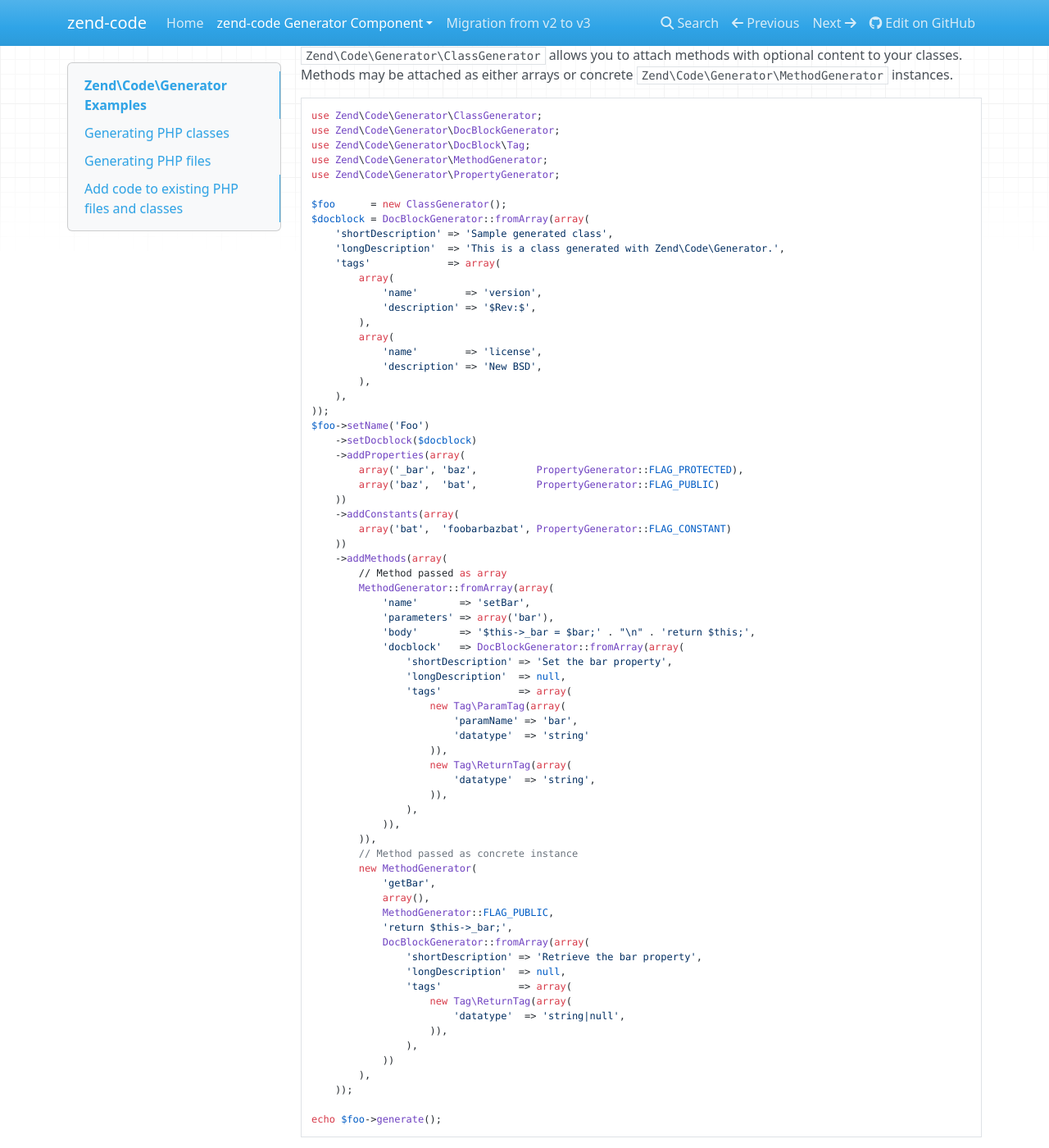
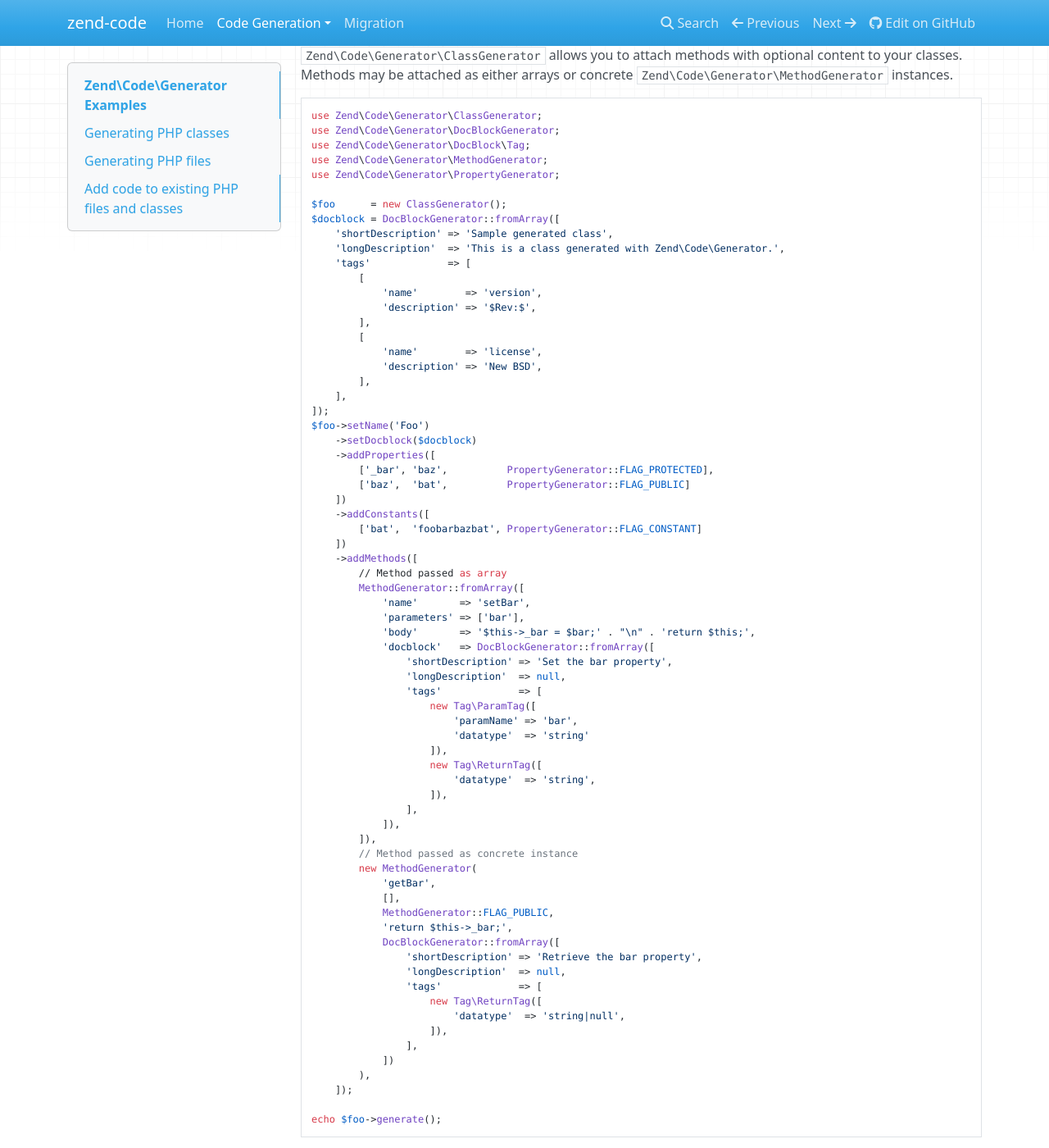
Before and after one commit to laminas/laminas-code, an MkDocs documentation site: the page built from doc/book/generator/examples.md, in a window 1280 px wide and 1400 px high, scrolled down 2013 px. Shown: the whole window at 82% size. Built offline with MkDocs 1.6.1, drawn with Linux system fonts in a browser that asks for light colours; nearby versions of some CDN libraries; old or Windows-style settings are respelled for this version of MkDocs; some of the changed text lies outside the part shown.

Commit message:
Created documentation build automation
- Removed bookdown artifacts
- Simplified several headings that were breaking the ToC
- Updated doc examples to use short array notation
- Created proper mkdocs dicts for the ToC
- Added docs landing page
- Added travis integration

````diff
--- a/doc/book/generator/examples.md
+++ b/doc/book/generator/examples.md
@@ -9,20 +9,20 @@ use Zend\Code\Generator\ClassGenerator;
 use Zend\Code\Generator\DocBlockGenerator;
 
 $foo      = new ClassGenerator();
-$docblock = DocBlockGenerator::fromArray(array(
+$docblock = DocBlockGenerator::fromArray([
     'shortDescription' => 'Sample generated class',
     'longDescription'  => 'This is a class generated with Zend\Code\Generator.',
-    'tags'             => array(
-        array(
+    'tags'             => [
+        [
             'name'        => 'version',
             'description' => '$Rev:$',
-        ),
-        array(
+        ],
+        [
             'name'        => 'license',
             'description' => 'New BSD',
-        ),
-    ),
-));
+        ],
+    ],
+]);
 $foo->setName('Foo')
     ->setDocblock($docblock);
 echo $foo->generate();
@@ -56,29 +56,29 @@ use Zend\Code\Generator\DocBlockGenerator;
 use Zend\Code\Generator\PropertyGenerator;
 
 $foo      = new ClassGenerator();
-$docblock = DocBlockGenerator::fromArray(array(
+$docblock = DocBlockGenerator::fromArray([
     'shortDescription' => 'Sample generated class',
     'longDescription'  => 'This is a class generated with Zend\Code\Generator.',
-    'tags'             => array(
-        array(
+    'tags'             => [
+        [
             'name'        => 'version',
             'description' => '$Rev:$',
-        ),
-        array(
+        ],
+        [
             'name'        => 'license',
             'description' => 'New BSD',
-        ),
-    ),
-));
+        ],
+    ],
+]);
 $foo->setName('Foo')
     ->setDocblock($docblock)
-    ->addProperties(array(
-         array('_bar', 'baz',          PropertyGenerator::FLAG_PROTECTED),
-         array('baz',  'bat',          PropertyGenerator::FLAG_PUBLIC)
-   ))
-   ->addConstants(array(
-         array('bat',  'foobarbazbat')
-    ));
+    ->addProperties([
+         ['_bar', 'baz', PropertyGenerator::FLAG_PROTECTED],
+         ['baz',  'bat', PropertyGenerator::FLAG_PUBLIC]
+   ])
+   ->addConstants([
+         ['bat',  'foobarbazbat']
+    ]);
 echo $foo->generate();
 ```
 
@@ -120,66 +120,66 @@ use Zend\Code\Generator\MethodGenerator;
 use Zend\Code\Generator\PropertyGenerator;
 
 $foo      = new ClassGenerator();
-$docblock = DocBlockGenerator::fromArray(array(
+$docblock = DocBlockGenerator::fromArray([
     'shortDescription' => 'Sample generated class',
     'longDescription'  => 'This is a class generated with Zend\Code\Generator.',
-    'tags'             => array(
-        array(
+    'tags'             => [
+        [
             'name'        => 'version',
             'description' => '$Rev:$',
-        ),
-        array(
+        ],
+        [
             'name'        => 'license',
             'description' => 'New BSD',
-        ),
-    ),
-));
+        ],
+    ],
+]);
 $foo->setName('Foo')
     ->setDocblock($docblock)
-    ->addProperties(array(
-        array('_bar', 'baz',          PropertyGenerator::FLAG_PROTECTED),
-        array('baz',  'bat',          PropertyGenerator::FLAG_PUBLIC)
-    ))
-    ->addConstants(array(
-        array('bat',  'foobarbazbat', PropertyGenerator::FLAG_CONSTANT)
-    ))
-    ->addMethods(array(
+    ->addProperties([
+        ['_bar', 'baz',          PropertyGenerator::FLAG_PROTECTED],
+        ['baz',  'bat',          PropertyGenerator::FLAG_PUBLIC]
+    ])
+    ->addConstants([
+        ['bat',  'foobarbazbat', PropertyGenerator::FLAG_CONSTANT]
+    ])
+    ->addMethods([
         // Method passed as array
-        MethodGenerator::fromArray(array(
+        MethodGenerator::fromArray([
             'name'       => 'setBar',
-            'parameters' => array('bar'),
+            'parameters' => ['bar'],
             'body'       => '$this->_bar = $bar;' . "\n" . 'return $this;',
-            'docblock'   => DocBlockGenerator::fromArray(array(
+            'docblock'   => DocBlockGenerator::fromArray([
                 'shortDescription' => 'Set the bar property',
                 'longDescription'  => null,
-                'tags'             => array(
-                    new Tag\ParamTag(array(
+                'tags'             => [
+                    new Tag\ParamTag([
                         'paramName' => 'bar',
                         'datatype'  => 'string'
-                    )),
-                    new Tag\ReturnTag(array(
+                    ]),
+                    new Tag\ReturnTag([
                         'datatype'  => 'string',
-                    )),
-                ),
-            )),
-        )),
+                    ]),
+                ],
+            ]),
+        ]),
         // Method passed as concrete instance
         new MethodGenerator(
             'getBar',
-            array(),
+            [],
             MethodGenerator::FLAG_PUBLIC,
             'return $this->_bar;',
-            DocBlockGenerator::fromArray(array(
+            DocBlockGenerator::fromArray([
                 'shortDescription' => 'Retrieve the bar property',
                 'longDescription'  => null,
-                'tags'             => array(
-                    new Tag\ReturnTag(array(
+                'tags'             => [
+                    new Tag\ReturnTag([
                         'datatype'  => 'string|null',
-                    )),
-                ),
-            ))
+                    ]),
+                ],
+            ])
         ),
-    ));
+    ]);
 
 echo $foo->generate();
 ```
@@ -242,20 +242,20 @@ previous example.
 use Zend\Code\Generator\DocBlockGenerator;
 use Zend\Code\Generator\FileGenerator;
 
-$file = FileGenerator::fromArray(array(
-    'classes'  => array($foo),
-    'docblock' => DocBlockGenerator::fromArray(array(
+$file = FileGenerator::fromArray([
+    'classes'  => [$foo],
+    'docblock' => DocBlockGenerator::fromArray([
         'shortDescription' => 'Foo class file',
         'longDescription'   => null,
-        'tags'             => array(
-            array(
+        'tags'             => [
+            [
                 'name'        => 'license',
                 'description' => 'New BSD',
-            ),
-        ),
-    )),
+            ],
+        ],
+    ]),
     'body'     => 'define(\'APPLICATION_ENV\', \'testing\');',
-));
+]);
 ```
 
 Calling `generate()` will generate the code -- but not write it to a file. You will need to capture
@@ -351,22 +351,22 @@ $generator = ClassGenerator::fromReflection(
 );
 $generator->addMethod(
     'setBaz',
-    array('baz'),
+    ['baz'],
     MethodGenerator::FLAG_PUBLIC,
     '$this->_baz = $baz;' . "\n" . 'return $this;',
-    DocBlockGenerator::fromArray(array(
+    DocBlockGenerator::fromArray([
         'shortDescription' => 'Set the baz property',
         'longDescription'  => null,
-        'tags'             => array(
-            new Tag\ParamTag(array(
+        'tags'             => [
+            new Tag\ParamTag([
                 'paramName' => 'baz',
                 'datatype'  => 'string'
-            )),
-            new Tag\ReturnTag(array(
+            ]),
+            new Tag\ReturnTag([
                 'datatype'  => 'string',
-            )),
-        ),
-    ))
+            ]),
+        ],
+    ])
 );
 $code = $generator->generate();
 ```
--- a/mkdocs.yml
+++ b/mkdocs.yml
@@ -2,8 +2,11 @@ docs_dir: doc/book
 site_dir: doc/html
 pages:
     - index.md
-    - { 'zend-code Generator Component': [{ Intro: generator/intro.md }, { Examples: generator/examples.md }, { Reference: generator/reference.md }] }
-    - { 'Migration from v2 to v3': migration.md }
+    - "Code Generation":
+        - Intro: generator/intro.md
+        - Examples: generator/examples.md
+        - Reference: generator/reference.md
+    - Migration: migration.md
 site_name: zend-code
 site_description: 'zend-code: Tools for reflecting, scanning, and generating PHP code'
 repo_url: 'https://github.com/zendframework/zend-code'
````
Also changed, not shown: .travis.yml (+14 -4 lines), doc/book/generator/reference.md (+2 -2 lines), doc/book/index.html (added, +9 -0 lines), doc/book/migration.md (+4 -4 lines), doc/bookdown.json (deleted, +0 -9 lines), 1 other file.
